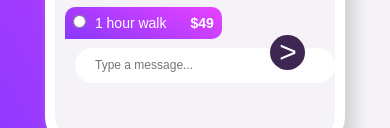
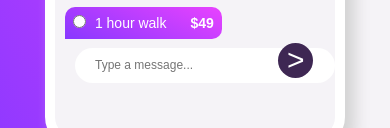
Before and after one commit to Justice-Inkoom/chat-app-css-illustration-master, a plain HTML site: page index.html in a window 390 px wide. Shown: the part 463-591 px from the top of the page. Drawn offline with Linux system fonts and the light colour scheme.

Commit message:
Update style.css

```diff
--- a/style.css
+++ b/style.css
@@ -217,8 +217,8 @@ p{
 	color:white;
 	font-size:30px;
 	position:relative;
-	left:79%;
-	bottom:58px;
+	left:82%;
+	bottom:50px;
 	text-align:center;
 }
 /*end of chats message*/
@@ -290,6 +290,7 @@ p{
 	}
 
 	.text-message{
+		height:50px;
 		margin:10px 10px 10px 10px;
 	}
 
@@ -314,6 +315,7 @@ p{
 	}
 
 	.text-message{
+		height:50px;
 		margin:2px 10px 10px 10px;
 	}
 }
```
